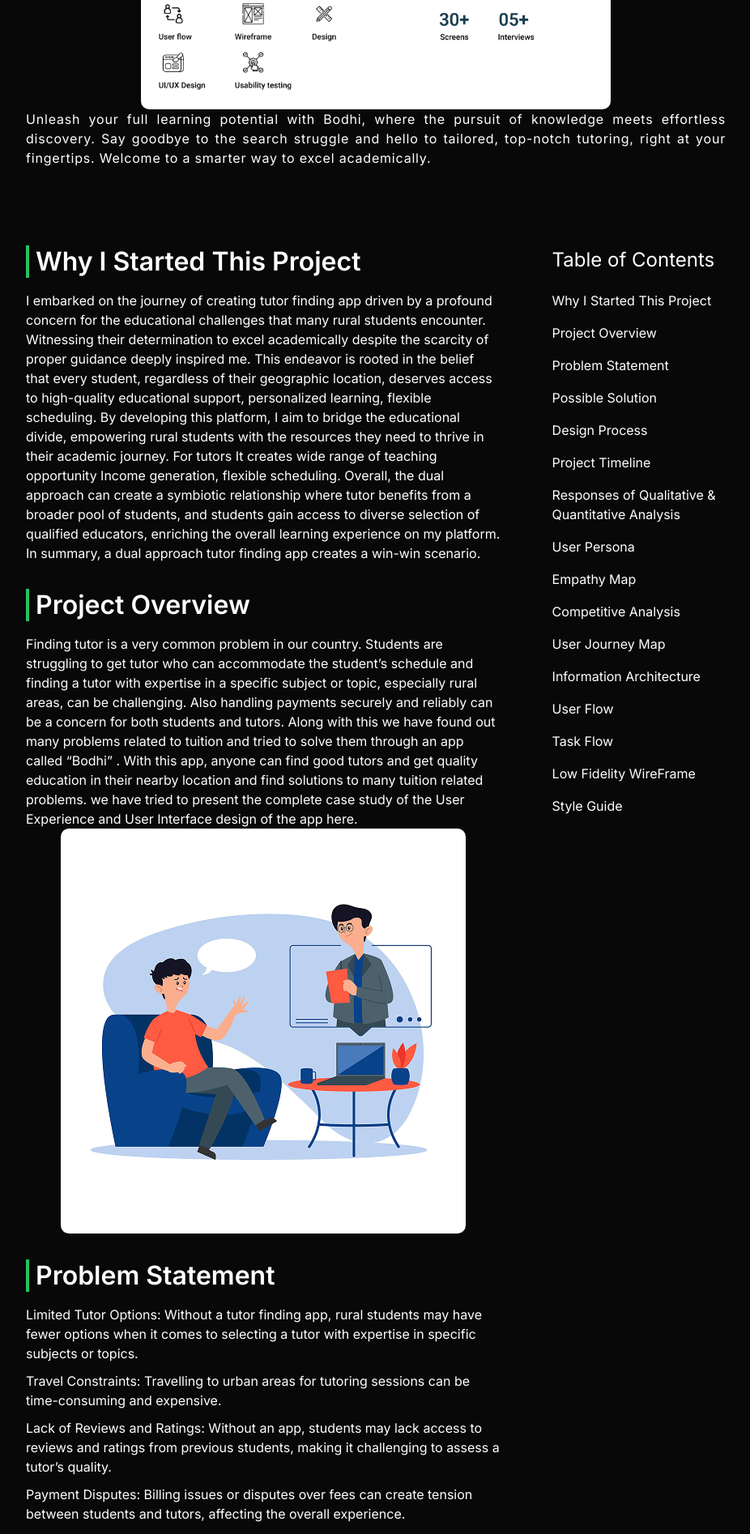
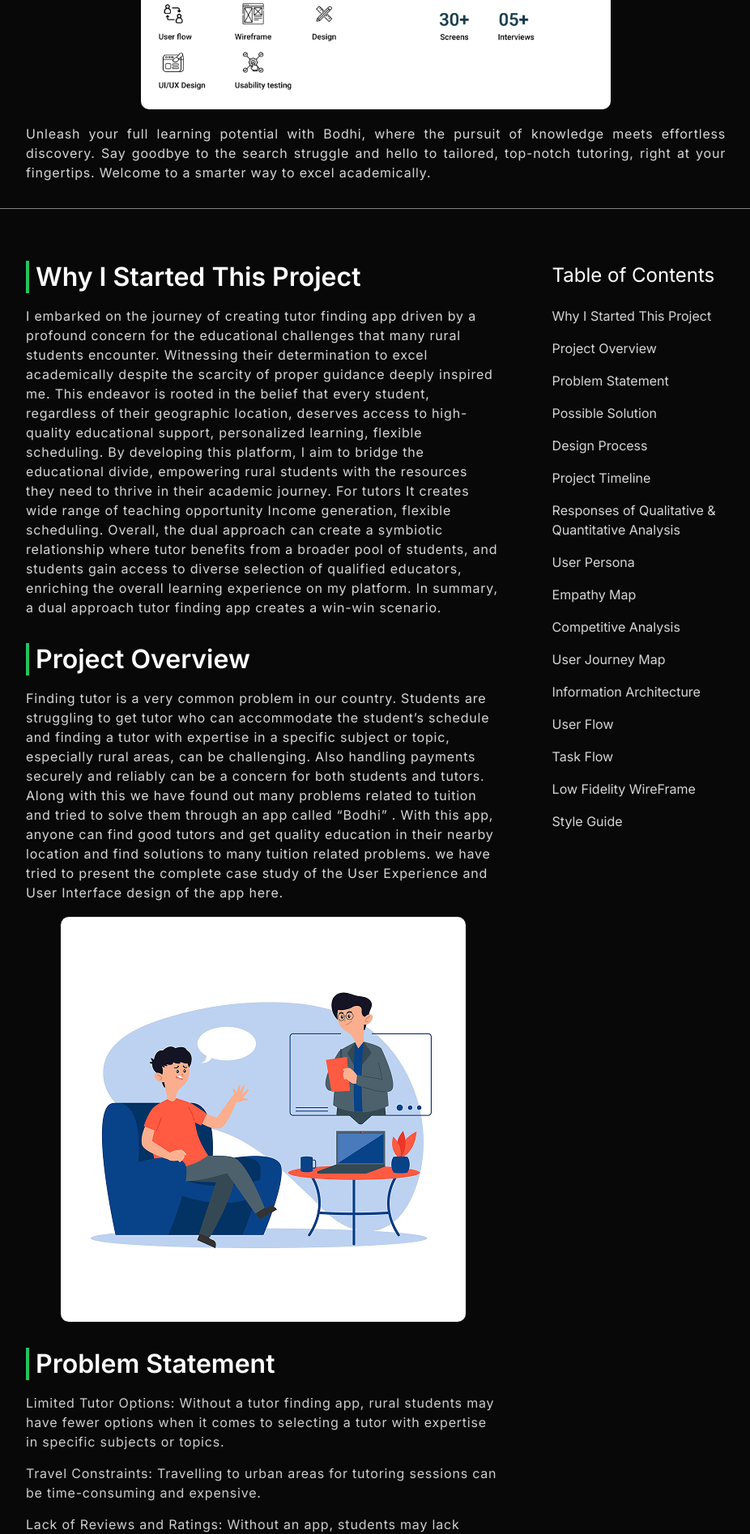
Before and after one commit to Sakthikumar08/Hari-Portfolio, a React (Create React App) app: page /creative in a window 1280 px wide. Shown: the part 880-2774 px from the top of the page at 81% size, without its empty margins (176-1102 px from the left). Built offline with nearby package versions, Linux system fonts and the light colour scheme; a web font is replaced by a local one.

Commit message:
updated the bodhi

```diff
--- a/src/components/Creative.js
+++ b/src/components/Creative.js
@@ -108,7 +108,7 @@ const CreativePage = () => {
             className="hero-image"
             style={{ display: "block", margin: "0 auto" }}
           />
-          <p>
+          <p style={{ marginTop: '18px' }}>
             Unleash your full learning potential with Bodhi, where the pursuit of knowledge meets effortless discovery. Say goodbye to the search struggle and hello to tailored, top-notch tutoring, right at your fingertips. Welcome to a smarter way to excel academically.
           </p>
 
@@ -118,7 +118,7 @@ const CreativePage = () => {
         <div className="div2">
           <div ref={(el) => (sectionRefs.current["Why I Started This Project"] = el)} className="section">
             <h2 className="border-l-4 border-green-500 pl-2 leading-tight">Why I Started This Project</h2>
-            <p>
+            <p className="content-p">
             I embarked on the journey of creating tutor finding app driven by a profound concern for the educational challenges
 that many rural students encounter. Witnessing their determination to excel academically despite the scarcity of
 proper guidance deeply inspired me. This endeavor is rooted in the belief that every student, regardless of their
@@ -135,7 +135,7 @@ win-win scenario.
 
           <div ref={(el) => (sectionRefs.current["Project Overview"] = el)} className="section">
             <h2 className="border-l-4 border-green-500 pl-2 leading-tight">Project Overview</h2>
-            <p>
+            <p className="content-p">
             Finding tutor is a very common problem in our country. Students are
 struggling to get tutor who can accommodate the student’s schedule
 and finding a tutor with expertise in a specific subject or topic,
@@ -160,16 +160,16 @@ User Interface design of the app here.
           <div ref={(el) => (sectionRefs.current["Problem Statement"] = el)} className="section">
             <h2 className="border-l-4 border-green-500 pl-2 leading-tight">Problem Statement</h2>
             <ul>
-      <li style={{ marginBottom: '10px' }}>Limited Tutor Options: Without a tutor finding app, rural students may have fewer options when it comes to selecting a tutor with expertise in specific subjects or topics.</li>
-      <li style={{ marginBottom: '10px' }}>Travel Constraints: Travelling to urban areas for tutoring sessions can be time-consuming and expensive.</li>
-      <li style={{ marginBottom: '10px' }}>Lack of Reviews and Ratings: Without an app, students may lack access to reviews and ratings from previous students, making it challenging to assess a tutor’s quality.</li>
-      <li style={{ marginBottom: '10px' }}>Payment Disputes: Billing issues or disputes over fees can create tension between students and tutors, affecting the overall experience.</li>
-      <li style={{ marginBottom: '10px' }}>Subject Availability: In some cases, students may struggle to find tutors for niche areas in subjects or specialized areas of study.</li>
-      <li style={{ marginBottom: '10px' }}>Geographical Isolation: Rural communities are often spread out, making it difficult for students to find tutors who are within a reasonable distance for in-person sessions.</li>
-      <li style={{ marginBottom: '10px' }}>Language Barriers: Rural areas may have diverse linguistic backgrounds, which can create language barriers when accessing online tutoring platforms.</li>
-      <li style={{ marginBottom: '10px' }}>Difficulty in Homework Assistance: Rural students may struggle with homework and assignments, as there may not be readily available resources or tutors to help them.</li>
-      <li style={{ marginBottom: '10px' }}>Educational Inequality: The lack of access to educational resources, including tutor finding apps, can contribute to educational inequality between rural and urban students.</li>
-      <li style={{ marginBottom: '10px' }}>Progress Tracker: Students' progress is not known during tuition.</li>
+      <li >Limited Tutor Options: Without a tutor finding app, rural students may have fewer options when it comes to selecting a tutor with expertise in specific subjects or topics.</li>
+      <li >Travel Constraints: Travelling to urban areas for tutoring sessions can be time-consuming and expensive.</li>
+      <li >Lack of Reviews and Ratings: Without an app, students may lack access to reviews and ratings from previous students, making it challenging to assess a tutor’s quality.</li>
+      <li >Payment Disputes: Billing issues or disputes over fees can create tension between students and tutors, affecting the overall experience.</li>
+      <li >Subject Availability: In some cases, students may struggle to find tutors for niche areas in subjects or specialized areas of study.</li>
+      <li >Geographical Isolation: Rural communities are often spread out, making it difficult for students to find tutors who are within a reasonable distance for in-person sessions.</li>
+      <li >Language Barriers: Rural areas may have diverse linguistic backgrounds, which can create language barriers when accessing online tutoring platforms.</li>
+      <li >Difficulty in Homework Assistance: Rural students may struggle with homework and assignments, as there may not be readily available resources or tutors to help them.</li>
+      <li >Educational Inequality: The lack of access to educational resources, including tutor finding apps, can contribute to educational inequality between rural and urban students.</li>
+      <li >Progress Tracker: Students' progress is not known during tuition.</li>
     </ul>
 <img
   src={bodhi5}
@@ -183,34 +183,34 @@ User Interface design of the app here.
           <div ref={(el) => (sectionRefs.current["Possible Solution"] = el)} className="section">
             <h2 className="border-l-4 border-green-500 pl-2 leading-tight">Possible Solution</h2>
             <ul>
-      <li style={{ marginBottom: '10px' }}>
+      <li >
         Creating a convenient digital platform for finding tuition.
       </li>
-      <li style={{ marginBottom: '10px' }}>
+      <li >
         Integrating a progress tracker into my app which facilitates better communication between students and tutors, and provides a structured approach to tracking educational progress.
       </li>
-      <li style={{ marginBottom: '10px' }}>
+      <li >
         Offer support for local languages and dialects within the app to make it accessible to students who may not be proficient in the national language.
       </li>
-      <li style={{ marginBottom: '10px' }}>
+      <li >
         Develop offline resource libraries within the app, including educational materials, practice tests, and study guides, that rural students can access without an internet connection.
       </li>
-      <li style={{ marginBottom: '10px' }}>
+      <li >
         Integrating a payment tracker into my app which facilitates sending notifications for upcoming payments, making it convenient for users to manage their financial commitments.
       </li>
-      <li style={{ marginBottom: '10px' }}>
+      <li >
         To get an instant solution to any problem by talking to the teacher through message, voice, or video call.
       </li>
-      <li style={{ marginBottom: '10px' }}>
+      <li >
         Implement an offline mode in the app, allowing students to download educational resources, practice tests, and study guides and access them offline in remote areas.
       </li>
-      <li style={{ marginBottom: '10px' }}>
+      <li >
         Optimize the app to function efficiently on low-bandwidth connections, ensuring that rural students can use it even with limited internet speeds.
       </li>
-      <li style={{ marginBottom: '10px' }}>
+      <li >
         To find nearby teachers easily.
       </li>
-      <li style={{ marginBottom: '10px' }}>
+      <li >
         To get to know about the teaching style of the tutor by providing a demo class to students.
       </li>
     </ul>
@@ -352,10 +352,10 @@ User Interface design of the app here.
             <h2 className="border-l-4 border-green-500 pl-2 leading-tight">User Journey Map</h2>
 
             <h3>Priya's Board Exam Preparation</h3>
-      <p><strong>Name:</strong> Priya</p>
-      <p><strong>Age:</strong> 16</p>
-      <p><strong>Background:</strong> Priya lives in a remote village in Tamilnadu and is currently preparing for her 12th-grade board exams.</p>
-      <p><strong>Scenario:</strong> Priya’s Board Exam Preparation</p>
+      <p style={{ letterSpacing: "0.05em",lineHeight:"150%",color:"rgb(215, 214, 214)"}}><strong  style={{color:"white"}}>Name:</strong> Priya</p>
+      <p style={{letterSpacing: "0.05em",lineHeight:"150%",color:"rgb(215, 214, 214)"}} ><strong style={{color:"white"}}>Age:</strong> 16</p>
+      <p style={{letterSpacing: "0.05em",lineHeight:"150%",color:"rgb(215, 214, 214)"}} ><strong style={{color:"white"}}>Background:</strong> Priya lives in a remote village in Tamilnadu and is currently preparing for her 12th-grade board exams.</p>
+      <p style={{letterSpacing: "0.05em",lineHeight:"150%",color:"rgb(215, 214, 214)",marginBottom:"15px"}} ><strong style={{color:"white"}}>Scenario:</strong> Priya’s Board Exam Preparation</p>
 
             <img
   src={bodhi20}
@@ -365,10 +365,10 @@ User Interface design of the app here.
 />
 
 <h3>Subathra's Board Exam Preparation Struggles</h3>
-      <p><strong>Name:</strong> Subathra</p>
-      <p><strong>Age:</strong> 16</p>
-      <p><strong>Background:</strong> Subathra lives in a remote village in Tamilnadu and is currently preparing for her 12th-grade board exams.</p>
-      <p><strong>Scenario:</strong> Subathra’s Board Exam Preparation Struggles</p>
+      <p style={{letterSpacing: "0.05em",lineHeight:"150%",color:"rgb(215, 214, 214)"}} ><strong style={{color:"white"}}>Name:</strong> Subathra</p>
+      <p style={{letterSpacing: "0.05em",lineHeight:"150%",color:"rgb(215, 214, 214)"}} ><strong style={{color:"white"}}>Age:</strong> 16</p>
+      <p style={{letterSpacing: "0.05em",lineHeight:"150%",color:"rgb(215, 214, 214)"}} ><strong style={{color:"white"}}>Background:</strong> Subathra lives in a remote village in Tamilnadu and is currently preparing for her 12th-grade board exams.</p>
+      <p style={{letterSpacing: "0.05em",lineHeight:"150%",color:"rgb(215, 214, 214)",marginBottom:"15px"}} ><strong style={{color:"white"}}>Scenario:</strong> Subathra’s Board Exam Preparation Struggles</p>
 
       <img
   src={bodhi21}
--- a/src/components/CreativePage.css
+++ b/src/components/CreativePage.css
@@ -94,11 +94,13 @@ body {
   width: 100%;
   padding: 2rem;
   text-align: left;
+  border-bottom: 0.8px solid gray;
 }
 
 .div1 p {
   letter-spacing: 0.05em;
   text-align: justify;
+  color:rgb(215, 214, 214);
 }
 
 .div1 .imgdiv {
@@ -109,6 +111,24 @@ body {
 
 .div {
   border-bottom: 1px solid var(--text);
+}
+.div2 .content-p{
+  letter-spacing: 0.05em;
+  line-height: 150%;
+  margin-bottom: 18px;
+  color:rgb(215, 214, 214);
+}
+.div2 ul li{
+  letter-spacing: 0.05em;
+  line-height: 150%;
+  color:rgb(206, 206, 206);
+  margin-bottom: 15px;
+}
+.div2 div h3{
+  font-size: 1.3rem;
+  font-weight: 800;
+  margin-bottom: 15px;
+  margin-top: 15px;
 }
 
 .hero-image {
@@ -172,7 +192,9 @@ body {
 .div3::-webkit-scrollbar {
   display: none; /* Hides scrollbar in Chrome, Safari & Edge */
 }
-
+.div3 ul li{
+  color:rgb(215, 214, 214);
+}
 
 
 .section {
```
